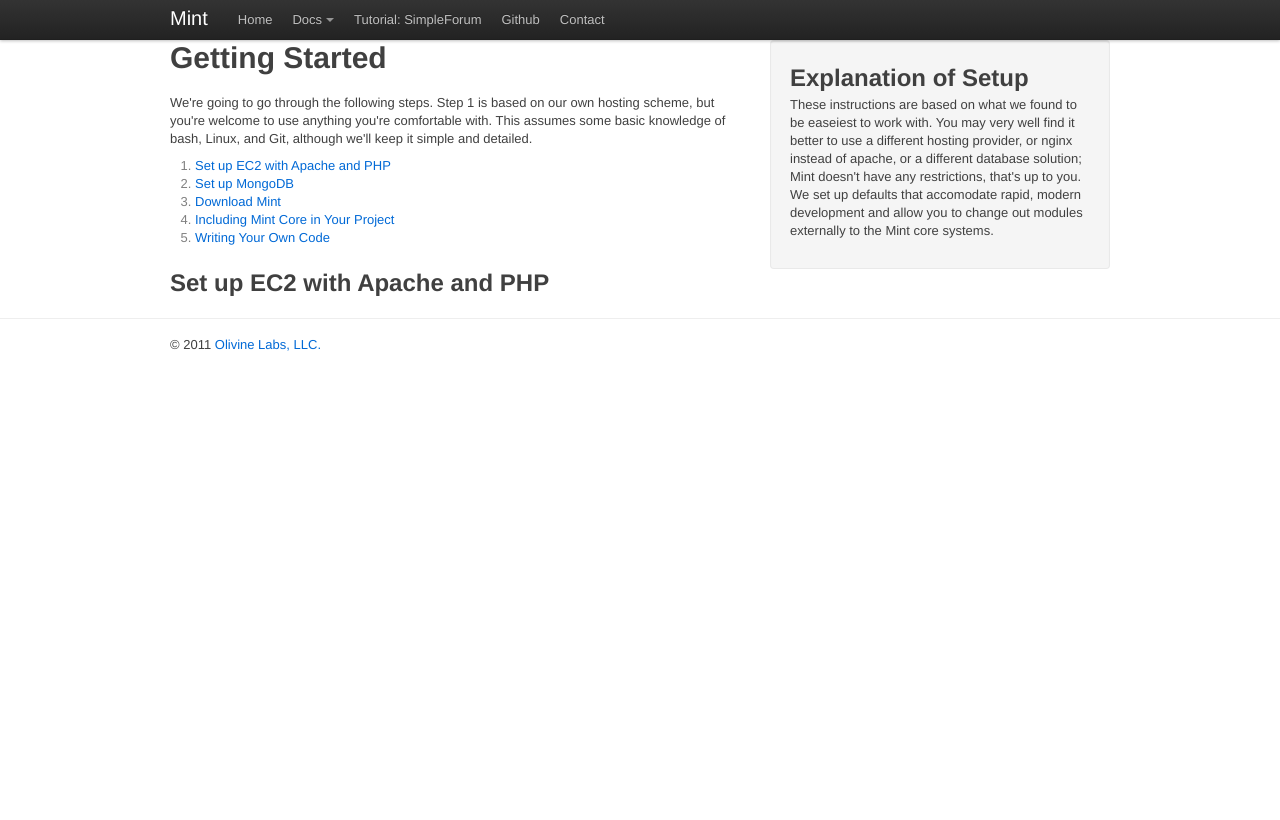
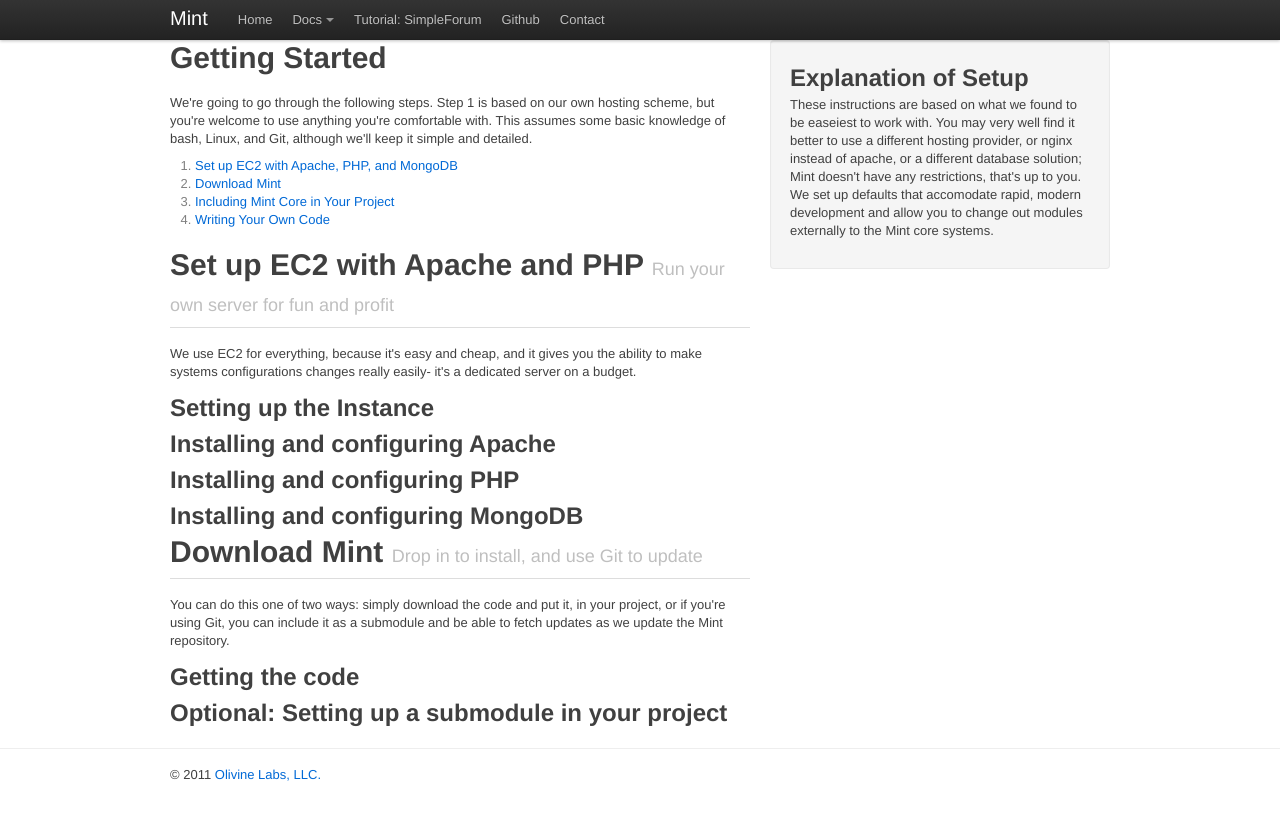
Before and after one commit to Olivine-Labs/Mint, a Jekyll site: the page built from getting-started.html, in a window 1280 px wide. Shown: the top 820 px of the page. Built offline with Jekyll 4.4.1, drawn with Linux system fonts in a browser that asks for light colours; nearby versions of some CDN libraries; Markdown is read by kramdown in place of the engine named in the settings.

Commit message:
setting up sections

```diff
--- a/getting-started.html
+++ b/getting-started.html
@@ -14,15 +14,49 @@
     </p>
 
     <ol>
-      <li><a href="#step-1">Set up EC2 with Apache and PHP</a>
-      <li><a href="#step-2">Set up MongoDB</a>
-      <li><a href="#step-3">Download Mint</a>
-      <li><a href="#step-4">Including Mint Core in Your Project</a>
-      <li><a href="#step-5">Writing Your Own Code</a>
+      <li><a href="#step-1">Set up EC2 with Apache, PHP, and MongoDB</a>
+      <li><a href="#step-2">Download Mint</a>
+      <li><a href="#step-3">Including Mint Core in Your Project</a>
+      <li><a href="#step-4">Writing Your Own Code</a>
     </ol>
 
-    <a name="step-1"></a>
-    <h2>Set up EC2 with Apache and PHP</h2>
+    <section id="step-1">
+      <header class="page-header">
+        <h1>Set up EC2 with Apache and PHP <small>Run your own server for fun and profit</small></h1>
+      </header>
+
+      <p>
+        We use EC2 for everything, because it's easy and cheap, and it gives
+        you the ability to make systems configurations changes really easily-
+        it's a dedicated server on a budget.
+      </p>
+
+      <h2>Setting up the Instance</h2>
+
+      <h2>Installing and configuring Apache</h2>
+
+      <h2>Installing and configuring PHP</h2>
+
+      <h2>Installing and configuring MongoDB</h2>
+    </section>
+
+    <section id="step-2">
+      <header class="page-header">
+        <h1>Download Mint <small>Drop in to install, and use Git to update</small></h1>
+      </header>
+
+      <p>
+        You can do this one of two ways: simply download the code and put it,
+        in your project, or if you're using Git, you can include it as a
+        submodule and be able to fetch updates as we update the Mint
+        repository.
+      </p>
+
+      <h2>Getting the code</h2>
+
+      <h2>Optional: Setting up a submodule in your project</h2>
+    </section>
+
   </section>
 
   <div class="span6">
```
